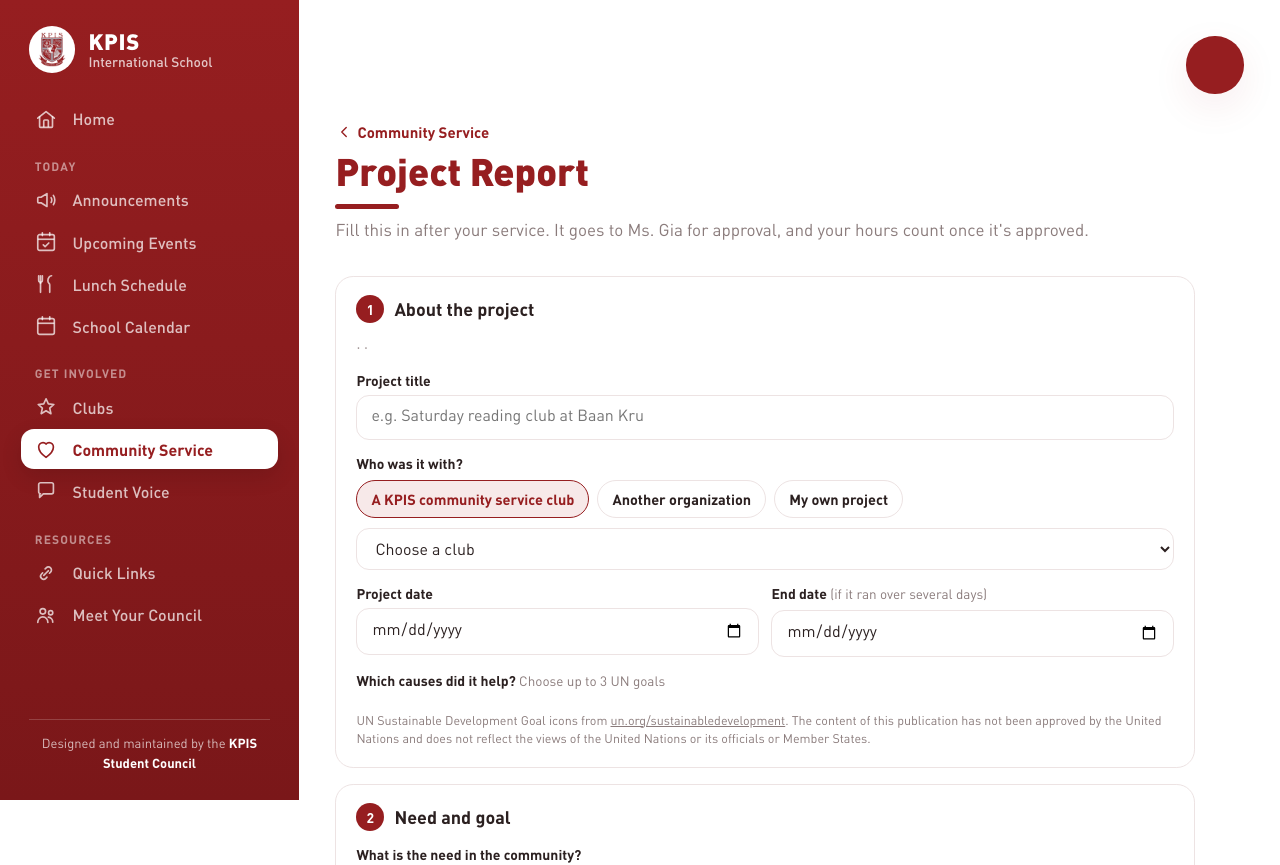
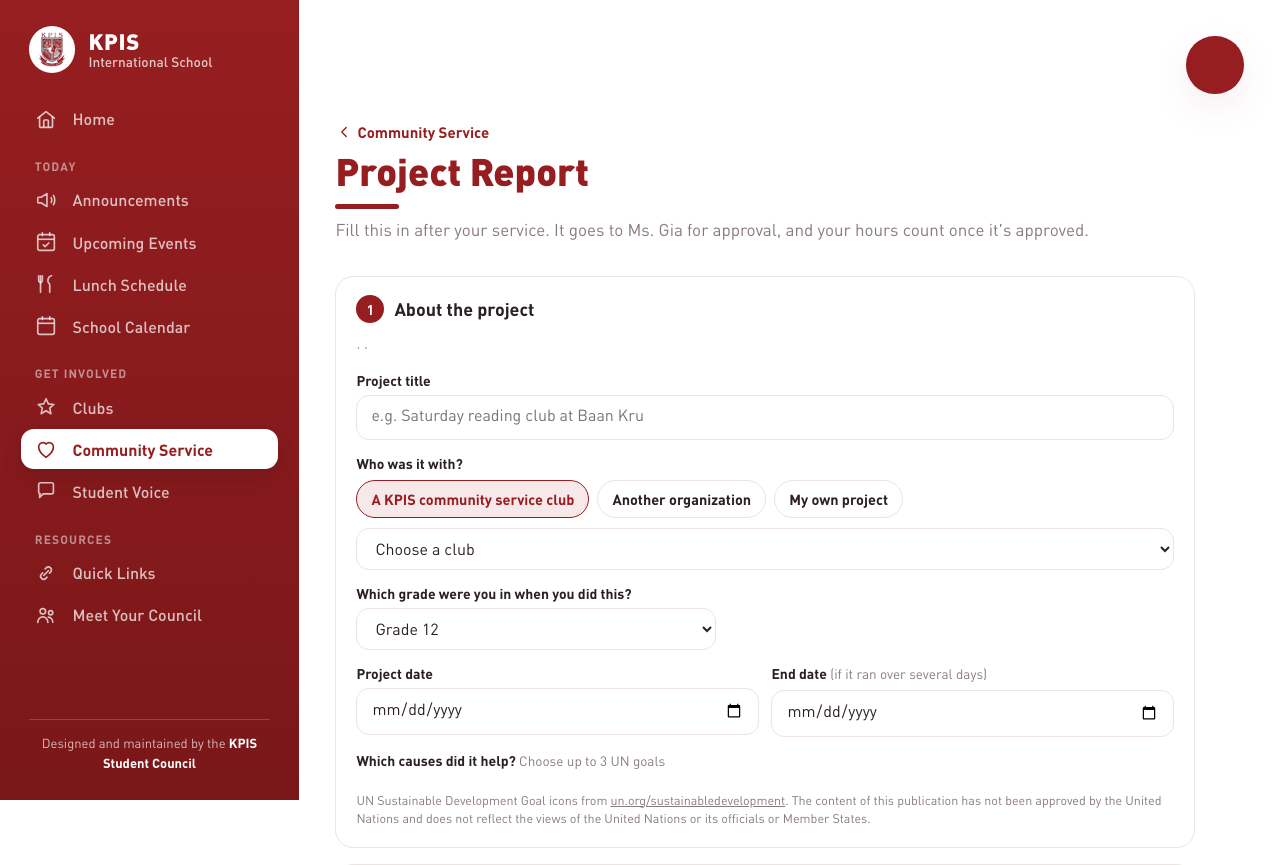
Before and after one commit to yanj428/student-portal, a Node project: template views/pages/service-report.ejs in a window 1280 px wide. Shown: the top 865 px of the page. Run offline with Node 20 templates, Linux system fonts and the light colour scheme; the template is opened without the code that fills it, so the values that code supplies are empty.

Commit message:
Ask which grade a community service project was done in
The report form now has a required "Which grade were you in when you did
this?" dropdown, offering Grade 9 up to the student's current grade and
starting on their current grade. The server refuses anything outside
Grades 9-12 or above the grade the student is in now.

The grade shows on each report in the student's list and in both review
lists ("Done in Grade 10 · ..."), and as a "Grade when done" column in the
spreadsheet. Reports sent before this simply show without a grade.

Co-Authored-By: Claude Opus 5.5 <noreply@anthropic.com>

```diff
--- a/public/cs-hours.js
+++ b/public/cs-hours.js
@@ -64,7 +64,7 @@ function entryHtml(entry) {
       <div class="hrs-date" aria-hidden="true"><span>${escapeHtml(month.toUpperCase())}</span><strong>${Number(day)}</strong></div>
       <div class="hrs-entry-main">
         <p class="hrs-entry-activity">${entry.isNew ? '<span class="hrs-new">New reply</span>' : ''}${escapeHtml(entry.title)}</p>
-        <p class="hrs-entry-sub">${escapeHtml(reportWith(entry))} &middot; ${escapeHtml(reportDates(entry))} &middot; ${escapeHtml(hoursWord(entry.hours))}</p>
+        <p class="hrs-entry-sub">${escapeHtml(reportGrade(entry))}${escapeHtml(reportWith(entry))} &middot; ${escapeHtml(reportDates(entry))} &middot; ${escapeHtml(hoursWord(entry.hours))}</p>
         ${entry.note ? `<p class="hrs-entry-note"><strong>${escapeHtml(entry.noteFrom)}:</strong> ${escapeHtml(entry.note)}</p>` : ''}
         <div class="hrs-entry-actions">
           <button type="button" class="hrs-link" data-toggle="${escapeHtml(entry.id)}" aria-expanded="${open}">${open ? 'Hide report' : 'View report'}</button>
--- a/public/hours-shared.js
+++ b/public/hours-shared.js
@@ -54,6 +54,12 @@ function reportDates(entry) {
   return `${formatEntryDate(entry.date, { withYear: !sameYear })} - ${formatEntryDate(entry.endDate)}`;
 }
 
+// "Done in Grade 10 · " before the rest of a report's details; empty for
+// reports logged before students were asked.
+function reportGrade(entry) {
+  return entry.serviceGrade ? `Done in Grade ${entry.serviceGrade} · ` : '';
+}
+
 function reportWith(entry) {
   return entry.clubName || entry.organization || 'Own project';
 }
--- a/public/service-hours.css
+++ b/public/service-hours.css
@@ -329,6 +329,7 @@ a.hrs-link:hover { text-decoration: underline; }
 .sr-choice span { display: inline-block; padding: 9px 14px; border: 1.3px solid var(--border); border-radius: 999px; font-size: 14.5px; font-weight: 600; background: #fff; }
 .sr-choice input:checked + span { border-color: var(--primary); background: var(--primary-tint); color: var(--primary); }
 .sr-choice input:focus-visible + span { outline: 2px solid var(--primary); outline-offset: 2px; }
+.sr-grade-field { max-width: 360px; }
 .sr-dates { display: grid; grid-template-columns: repeat(2, minmax(0, 1fr)); gap: 12px; }
 .sr-text { min-height: 90px; resize: vertical; line-height: 1.45; }
 .sr-text-short { min-height: 64px; }
--- a/public/service-hours.js
+++ b/public/service-hours.js
@@ -128,7 +128,7 @@ function renderReview() {
           <div class="sh-review-main">
             <p class="sh-review-name">${escapeHtml(student.fullName)} <span class="sh-grade-pill">${escapeHtml(student.gradeLabel)}</span></p>
             <p class="sh-review-activity">${escapeHtml(entry.title)}</p>
-            <p class="sh-review-sub">${escapeHtml(reportWith(entry))} &middot; ${escapeHtml(reportDates(entry))} &middot; sent ${escapeHtml(formatEntryDate(entry.createdAt.slice(0, 10)))}</p>
+            <p class="sh-review-sub">${escapeHtml(reportGrade(entry))}${escapeHtml(reportWith(entry))} &middot; ${escapeHtml(reportDates(entry))} &middot; sent ${escapeHtml(formatEntryDate(entry.createdAt.slice(0, 10)))}</p>
             ${sdgBadgesHtml(entry)}
           </div>
           <span class="sh-review-hours">${escapeHtml(hoursWord(entry.hours))}</span>
@@ -211,7 +211,7 @@ function studentEntriesHtml(student) {
       <div class="sh-entry">
         <div class="sh-entry-main">
           <p class="sh-review-activity">${escapeHtml(entry.title)}</p>
-          <p class="sh-review-sub">${escapeHtml(reportWith(entry))} &middot; ${escapeHtml(reportDates(entry))} &middot; ${escapeHtml(hoursWord(entry.hours))}${entry.reviewedBy ? ` &middot; reviewed by ${escapeHtml(entry.reviewedBy)}` : ''}</p>
+          <p class="sh-review-sub">${escapeHtml(reportGrade(entry))}${escapeHtml(reportWith(entry))} &middot; ${escapeHtml(reportDates(entry))} &middot; ${escapeHtml(hoursWord(entry.hours))}${entry.reviewedBy ? ` &middot; reviewed by ${escapeHtml(entry.reviewedBy)}` : ''}</p>
           ${entry.note && entry.status !== 'pending' ? `<p class="hrs-entry-note"><strong>Note:</strong> ${escapeHtml(entry.note)}</p>` : ''}
         </div>
         <span class="hrs-status status-${escapeHtml(entry.status)}">${escapeHtml(HOURS_STATUS_LABEL[entry.status])}</span>
--- a/public/service-report.js
+++ b/public/service-report.js
@@ -8,6 +8,7 @@ const sr = {
   intro: $('sr-intro'),
   statusNote: $('sr-status-note'),
   title: $('sr-title'),
+  grade: $('sr-grade'),
   club: $('sr-club'),
   clubField: $('sr-club-field'),
   org: $('sr-org'),
@@ -249,6 +250,7 @@ function formState() {
   return {
     with: withValue(),
     title: sr.title.value,
+    serviceGrade: Number(sr.grade.value),
     clubId: sr.club.value,
     organization: sr.org.value,
     startDate: sr.start.value,
@@ -275,6 +277,8 @@ function formState() {
 
 function fillState(state) {
   sr.title.value = state.title || '';
+  // A grade the list does not offer (an old report, say) keeps the current grade.
+  if (state.serviceGrade && sr.grade.querySelector(`option[value="${state.serviceGrade}"]`)) sr.grade.value = String(state.serviceGrade);
   sr.form.querySelector(`input[name="sr-with"][value="${['club', 'org', 'own'].includes(state.with) ? state.with : 'club'}"]`).checked = true;
   sr.club.value = clubs.some((c) => c.id === state.clubId) ? state.clubId : '';
   sr.org.value = state.organization || '';
--- a/views/pages/service-report.ejs
+++ b/views/pages/service-report.ejs
@@ -44,6 +44,12 @@
             </label>
           </fieldset>
 
+<% var currentGrade = Math.min(12, parseInt(String(student.grade).replace(/\D+/g, ''), 10) || 12); %>
+          <label class="hrs-field sr-grade-field"><span>Which grade were you in when you did this?</span>
+            <select class="hrs-input" id="sr-grade" required>
+<% for (var g = 9; g <= currentGrade; g++) { %>              <option value="<%= g %>"<%= g === currentGrade ? ' selected' : '' %>>Grade <%= g %></option>
+<% } %>            </select>
+          </label>
           <div class="sr-dates">
             <label class="hrs-field"><span>Project date</span><input class="hrs-input" type="date" id="sr-start" required /></label>
             <label class="hrs-field"><span>End date <small>(if it ran over several days)</small></span><input class="hrs-input" type="date" id="sr-end" /></label>
```
Also changed, not shown: server/routes/csHours.js (+20 -6 lines), tests/cs-hours.test.js (+8 -0 lines).
